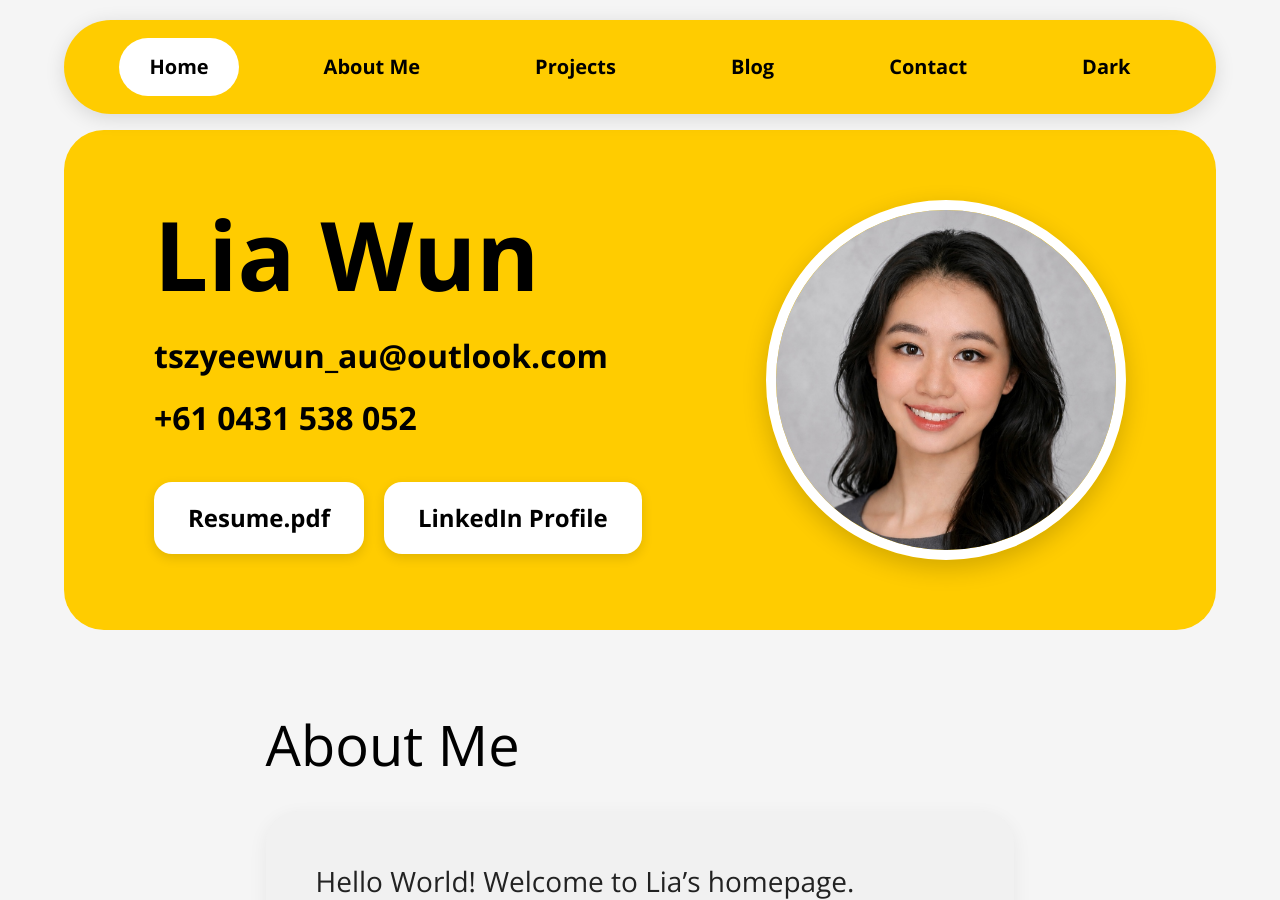
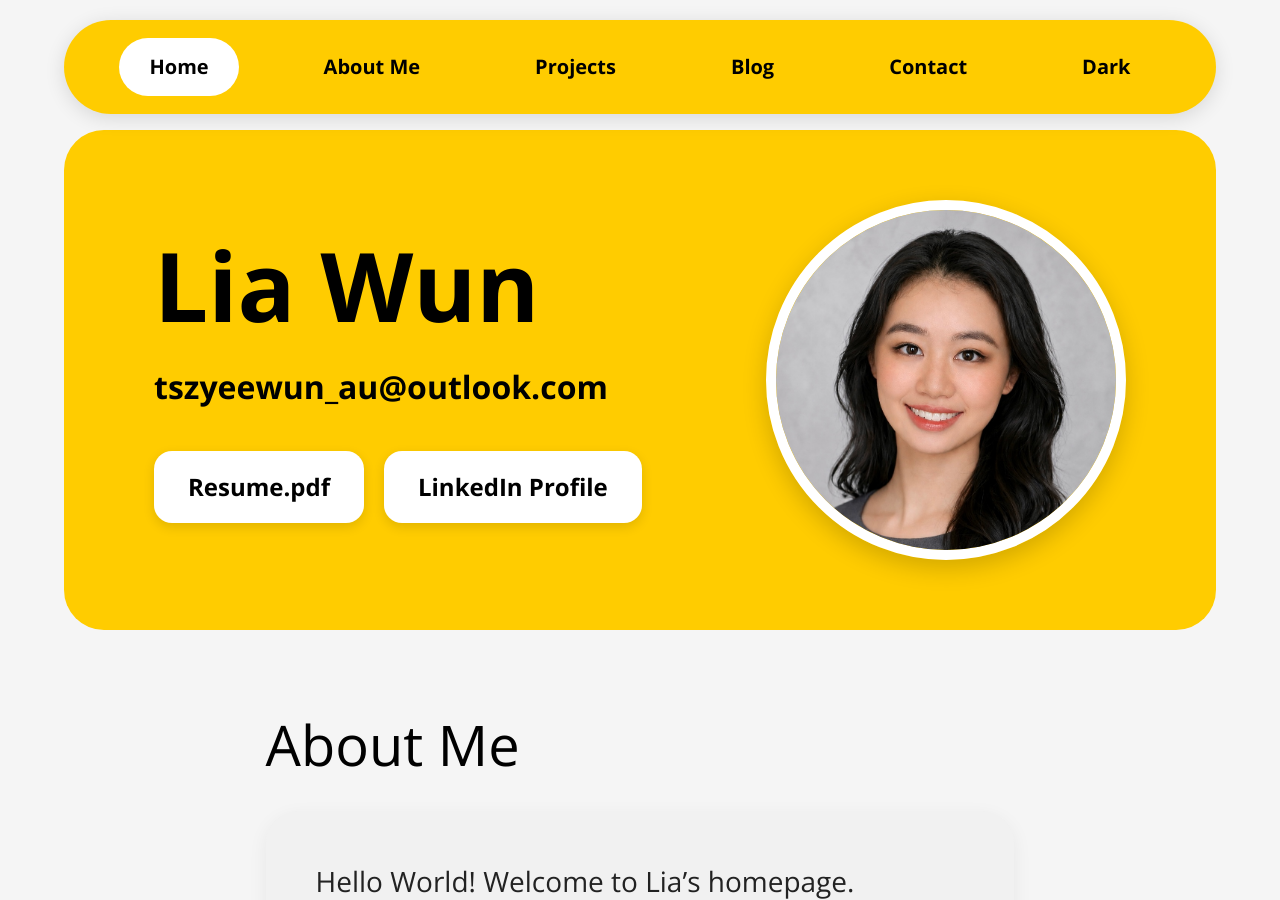
Before and after one commit to tszyeewun/tszyeewun.github.io, a Jekyll site: the page built from index.md, in a window 1280 px wide and 900 px high. Built offline with Jekyll 4.4.1, drawn with Linux system fonts in a browser that asks for light colours.

Commit message:
Remove phone number from contact layout
Removed phone number from hero contact section.

```diff
--- a/_layouts/default.html
+++ b/_layouts/default.html
@@ -334,10 +334,6 @@
         tszyeewun_au@outlook.com
       </div>
 
-      <div class="hero-contact">
-        +61 0431 538 052
-      </div>
-
       <div class="hero-buttons">
 
         <!-- 保留你原来的 Resume 链接 -->
```
